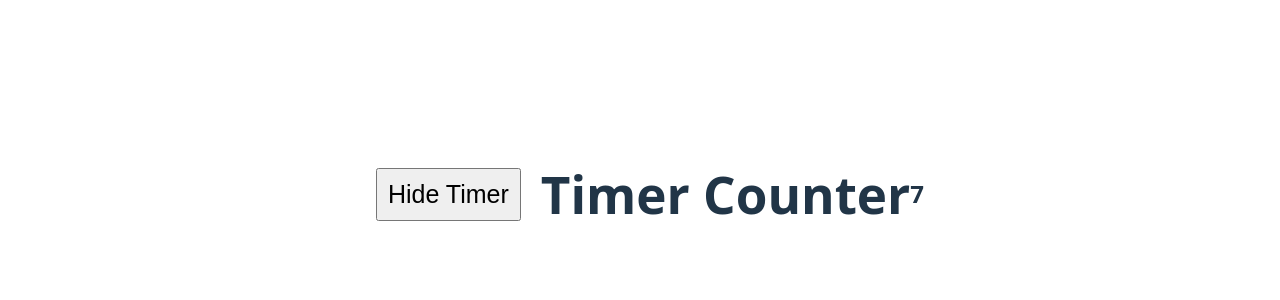
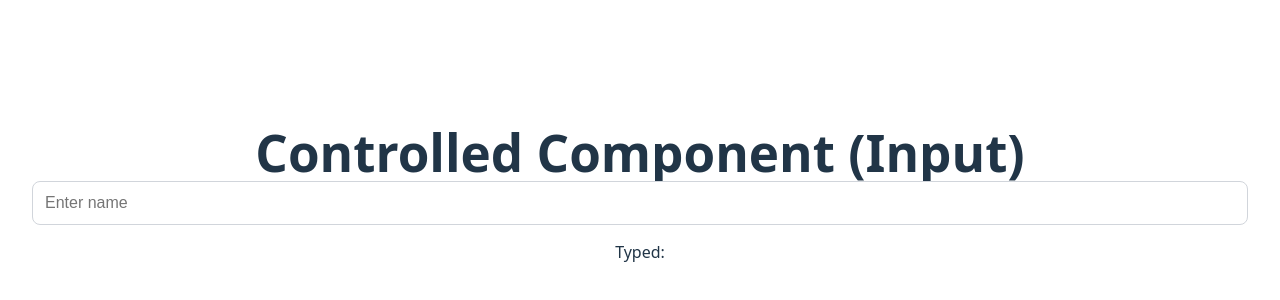
Before and after one commit to Yatheswar546/React, a React (Vite) app: page / in a window 1280 px wide. Shown: the part 206-506 px from the top of the page. Built offline with nearby package versions, Linux system fonts and the light colour scheme.

Commit message:
ControlledComponents-1

```diff
--- a/src/App.css
+++ b/src/App.css
@@ -6,6 +6,7 @@
 
   min-height: 100vh;
   display: flex;
+  flex-direction: column;
   justify-content: center;
   align-items: center;
 }
--- a/src/App.jsx
+++ b/src/App.jsx
@@ -1,20 +1,12 @@
-import { useState } from 'react';
 import './App.css'
 
-import CounterWithTimer from './concepts/09. useEffect/CounterWithTimer';
+import SingleInput from './concepts/11. ControlledComponents/SingleInput';
 
 function App() {
 
-  const [show, setShow] = useState(true);
-
   return (
     <>
-      <button onClick={() => setShow(!show)}>
-        {show ? "Hide Timer" : "Show Timer"}
-      </button>
-
-      {show && <CounterWithTimer />}
-
+      <SingleInput />
     </>
   );
 }
--- /dev/null
+++ b/src/concepts/11. ControlledComponents/SingleInput.jsx
@@ -0,0 +1,26 @@
+import { useState } from "react";
+
+export default function SingleInput() {
+
+    const [name, setName] = useState("");
+
+    function handleChange(e) {
+        setName(e.target.value);
+    }
+
+    return (
+        <>
+            <h1>Controlled Component (Input)</h1>
+
+            <input
+                type="text"
+                placeholder="Enter name"
+                value={name}
+                onChange={handleChange}
+            />
+
+            <p>Typed: {name}</p>
+        </>
+    );
+
+}
```
Also changed, not shown: Prompts.txt, running-notes2.txt, src/concepts/11. ControlledComponents/README.md (added).
